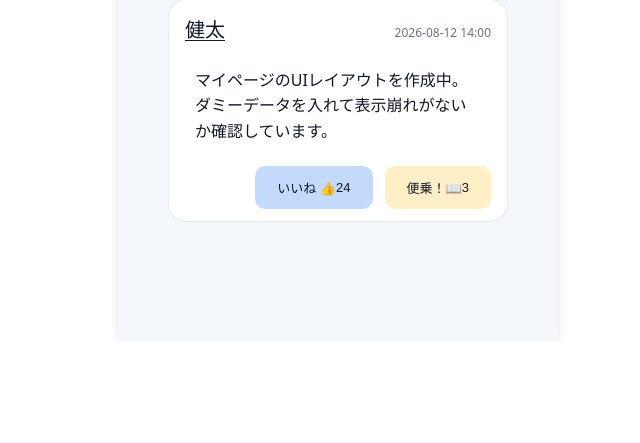
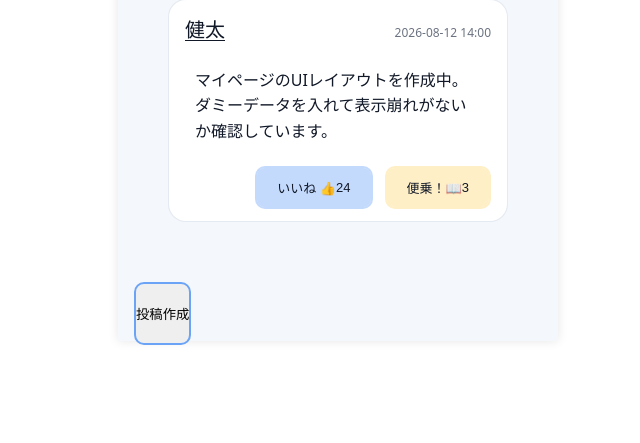
Before and after one commit to RareTECH-Hackathon-Gteam/Hackathon-SNS-app-Gteam, a Flask app: page /mypage in a window 1280 px wide. Shown: the part 570-1013 px from the top of the page, without its empty margins (302-942 px from the left). Before the commit the page ends 792 px from the top, so only its background shows below. Run offline with Flask 2, Linux system fonts and the light colour scheme; some libraries are stand-ins or nearby versions.

Commit message:
マイページに投稿ボタン追加

```diff
--- a/SNSApp/static/css/my_page.css
+++ b/SNSApp/static/css/my_page.css
@@ -162,6 +162,19 @@ main {
   font-size: 14px;
 }
 
+.btn-primary {
+    margin: 50px 0;
+    border-radius: 10px;
+    padding: 20px 0;
+    border: 2px solid #6BA4F7;
+    transition: all 0.3s ease;
+}
+
+.btn-primary:hover {
+    background-color: #ffffff;
+    color: #6BA4F7;
+}
+
 @media (max-width: 640px) {
   main {
     padding-inline: 13px;
--- a/SNSApp/templates/users/my_page.html
+++ b/SNSApp/templates/users/my_page.html
@@ -48,6 +48,11 @@
       <p>投稿がありません。</p>
     </div>
     {% endif %}
+    <div>
+      <button class="btn-primary" type="submit">
+          投稿作成
+      </button>
+    </div>
   </main>
 </div>
 {% endblock %}
```
